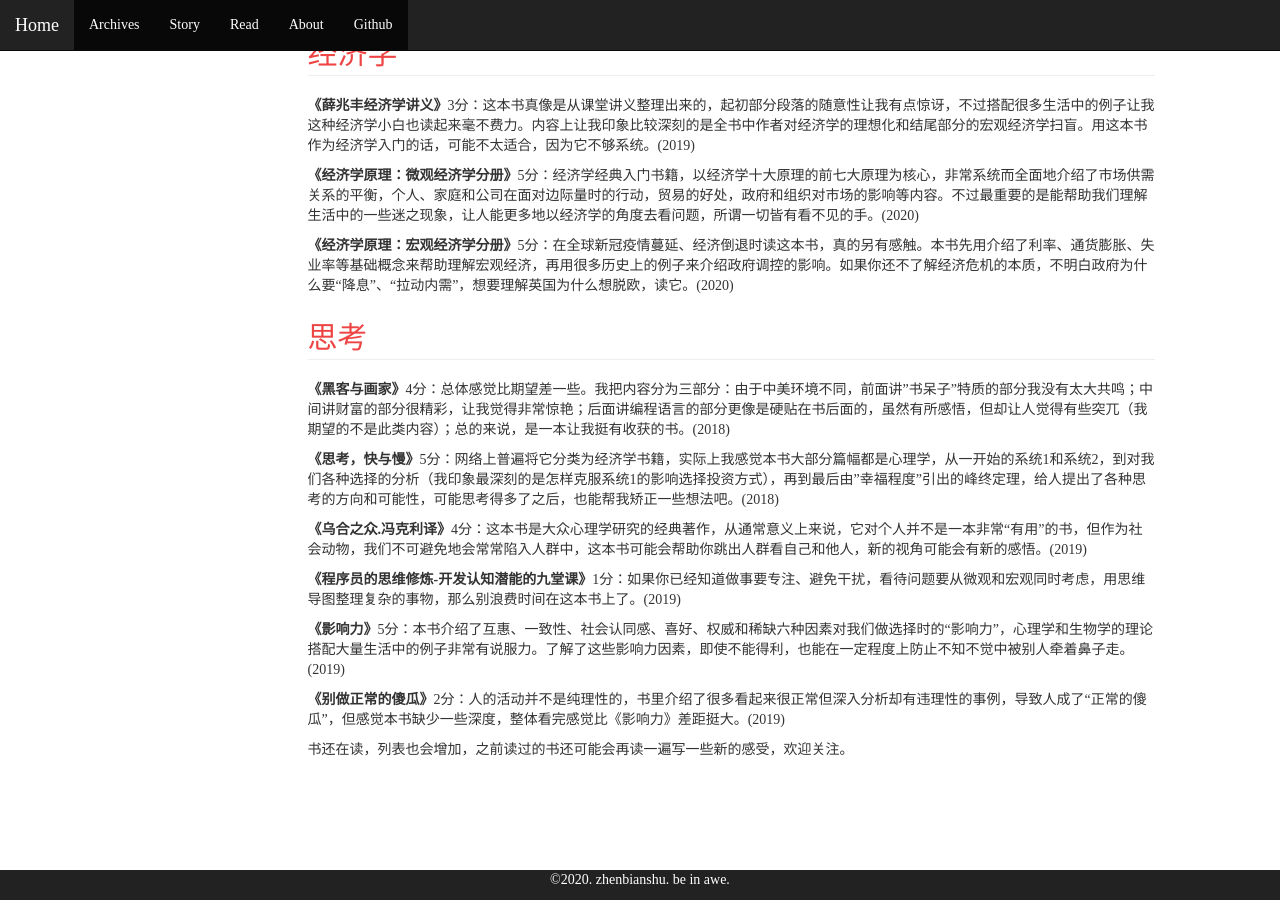
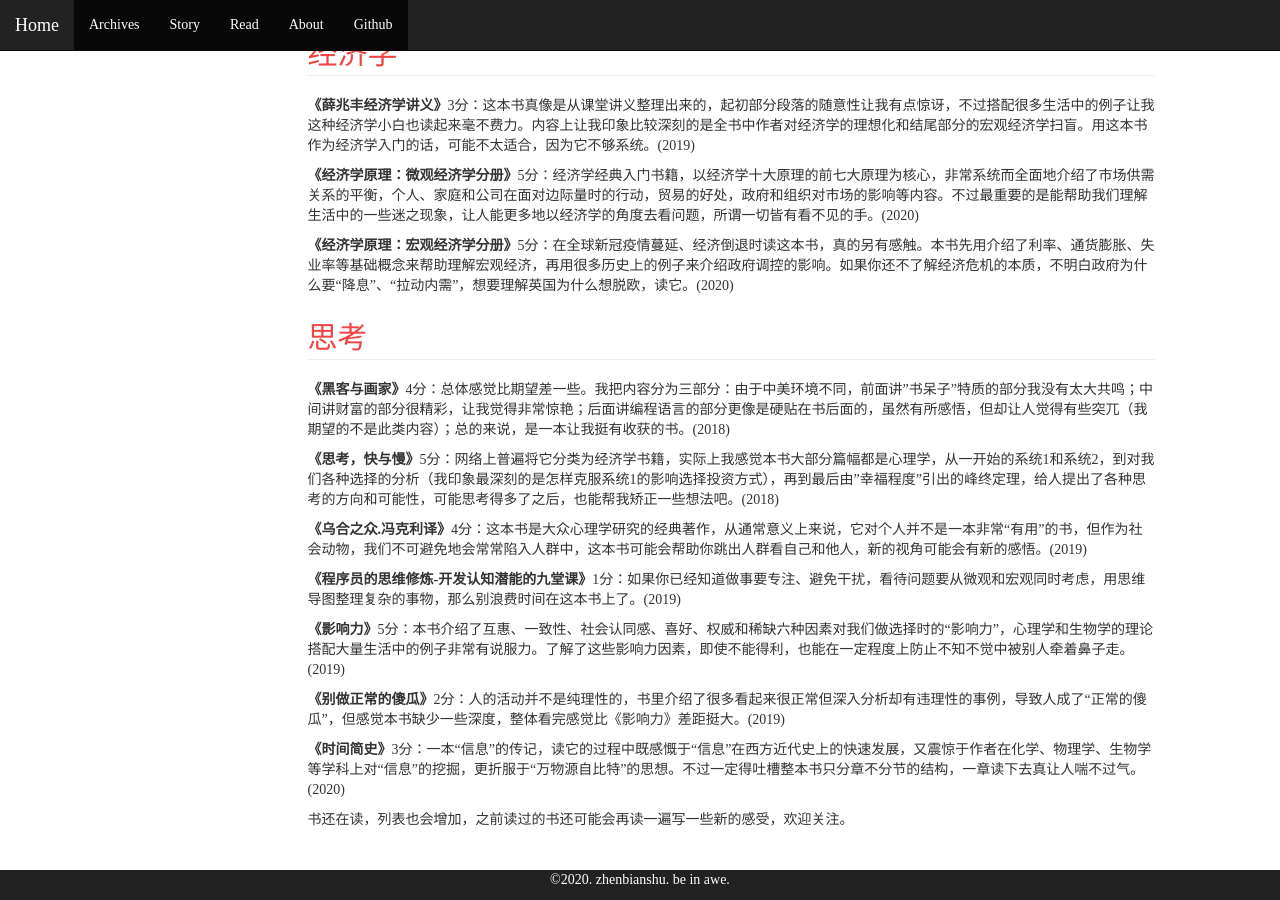
Before and after one commit to zhenbianshu/zhenbianshu.github.io, a Jekyll site: the page built from book_list.md, in a window 1280 px wide and 900 px high, scrolled down 2366 px. Built offline with Jekyll 4.4.1, drawn with Linux system fonts in a browser that asks for light colours; comment, search, counter and statistics services are not loaded.

Commit message:
add book;

```diff
--- a/book_list.md
+++ b/book_list.md
@@ -101,6 +101,7 @@ title: "Read"
 
 **《别做正常的傻瓜》**2分：人的活动并不是纯理性的，书里介绍了很多看起来很正常但深入分析却有违理性的事例，导致人成了“正常的傻瓜”，但感觉本书缺少一些深度，整体看完感觉比《影响力》差距挺大。(2019)
 
+**《时间简史》**3分：一本“信息”的传记，读它的过程中既感慨于“信息”在西方近代史上的快速发展，又震惊于作者在化学、物理学、生物学等学科上对“信息”的挖掘，更折服于“万物源自比特”的思想。不过一定得吐槽整本书只分章不分节的结构，一章读下去真让人喘不过气。(2020)
 
 书还在读，列表也会增加，之前读过的书还可能会再读一遍写一些新的感受，欢迎关注。
 
```
